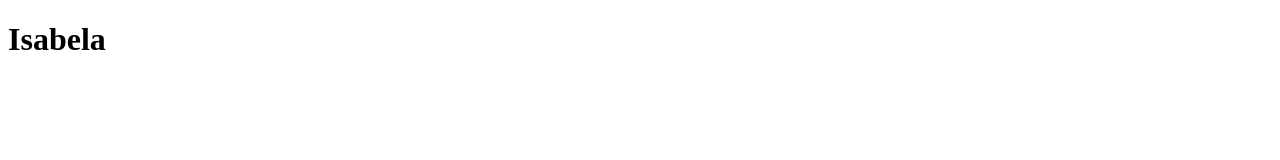
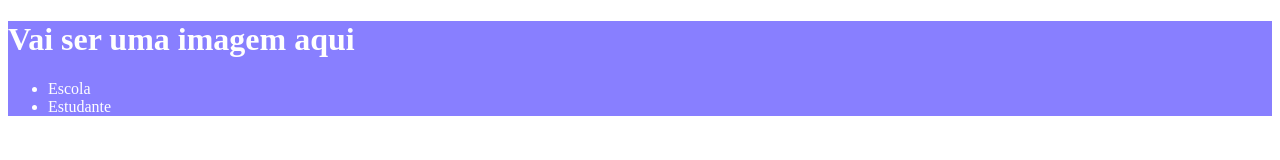
Before and after one commit to zamperlini1104/site-1trimestre-2c, a plain HTML site: page index.html in a window 1280 px wide. Drawn offline with Linux system fonts and the light colour scheme.

Commit message:
Add files via upload

```diff
--- a/index.html
+++ b/index.html
@@ -4,9 +4,17 @@
     <meta charset="UTF-8">
     <meta http-equiv="X-UA-Compatible" content="IE=edge">
     <meta name="viewport" content="width=device-width, initial-scale=1.0">
-    <title>Nilo Cairo</title>
+    <title>Document</title>
+    <link rel="stylesheet" href="style.css">
 </head>
 <body>
-<h1>Isabela</h1>
+  <header>
+    <h1>Vai ser uma imagem aqui</h1>
+  <ul>
+    <li>Escola</li>
+    <li>Estudante</li>
+  </ul>
+  </header>
+
 </body>
 </html>
--- /dev/null
+++ b/style.css
@@ -0,0 +1,4 @@
+header{
+    background-color: #887fff ;
+    color:white;
+}
```
